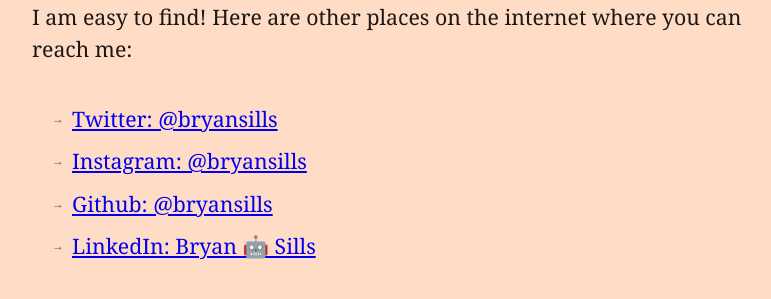
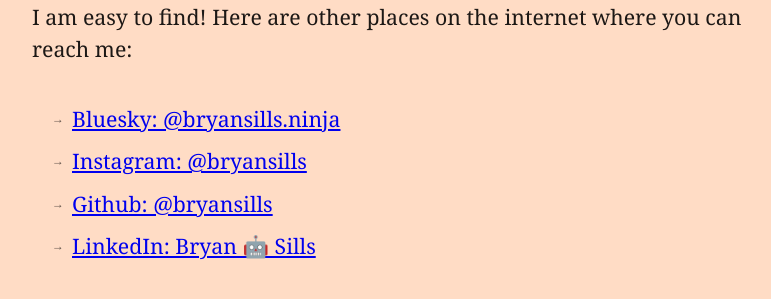
Before and after one commit to bryansills/bryansills.github.io, a Jekyll site: the page built from index.md, in a window 1280 px wide. Shown: the part 443-742 px from the top of the page, without its empty margins (96-867 px from the left). Built offline with Jekyll 4.4.1, drawn with Linux system fonts in a browser that asks for light colours.

Commit message:
Replace Twitter with Bluesky

```diff
--- a/index.md
+++ b/index.md
@@ -11,7 +11,7 @@
 
 I am easy to find! Here are other places on the internet where you can reach me:
 
-- [Twitter: @bryansills](https://www.twitter.com/bryansills)
+- [Bluesky: @bryansills.ninja](https://bsky.app/profile/bryansills.ninja)
 - [Instagram: @bryansills](https://www.instagram.com/bryansills/)
 - [Github: @bryansills](https://www.github.com/bryansills)
 - [LinkedIn: Bryan 🤖 Sills](https://www.linkedin.com/in/bryan%F0%9F%A4%96-sills-b6717a82)
```
